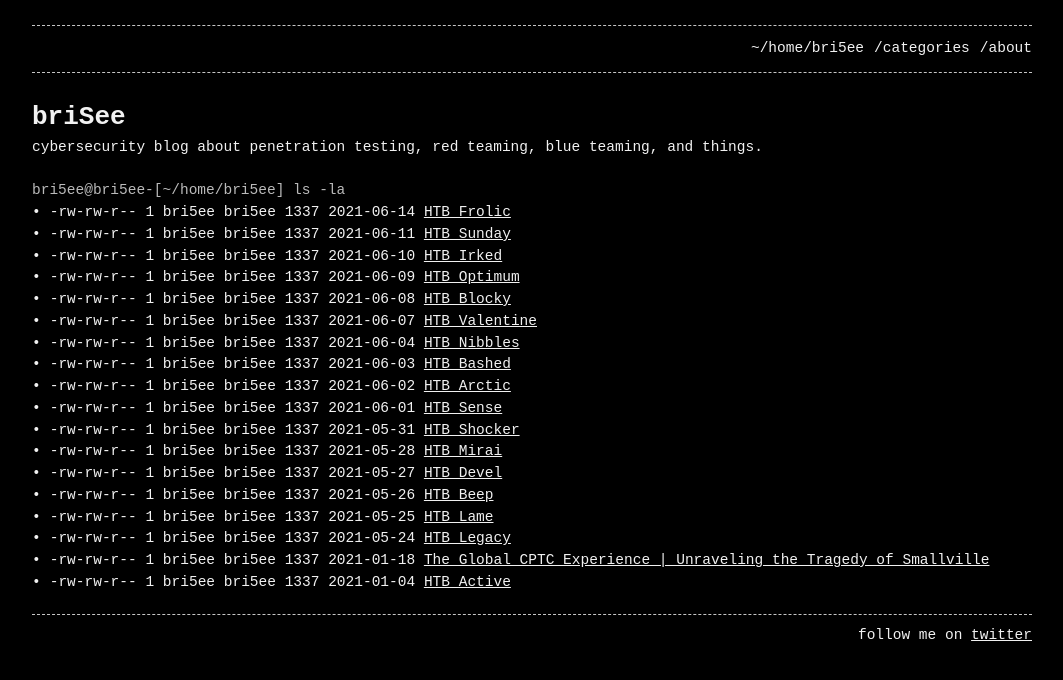
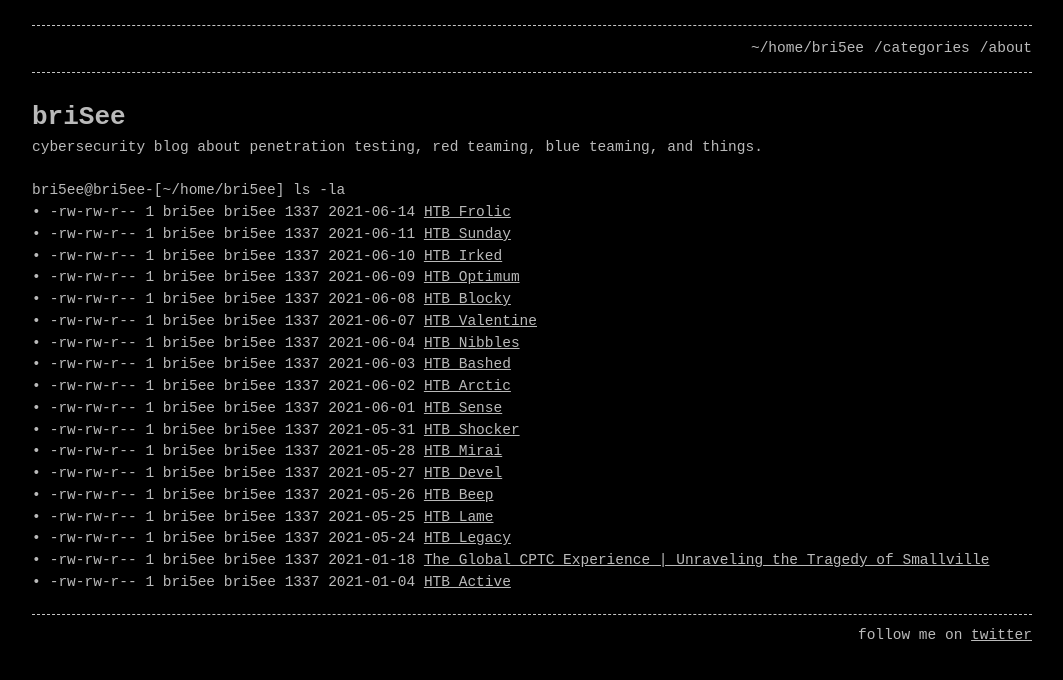
Before and after one commit to notbricey/brisee.github.io, a Jekyll site: the page built from index.md, in a window 1280 px wide. Shown: the top 680 px of the page, without its empty margins (108-1171 px from the left). Built offline with Jekyll 4.4.1, drawn with Linux system fonts in a browser that asks for light colours.

Commit message:
Update dark.scss

```diff
--- a/_sass/dark.scss
+++ b/_sass/dark.scss
@@ -1,7 +1,7 @@
 /**
  * Style variables
  */
-$base-color:           #F1F1F1 !default;
+$base-color:           #bababa !default;
 $primary-color:        #a1fc8f !default;
 $text-color:           $base-color !default;
 $placeholder-color:    $base-color !default;
```
